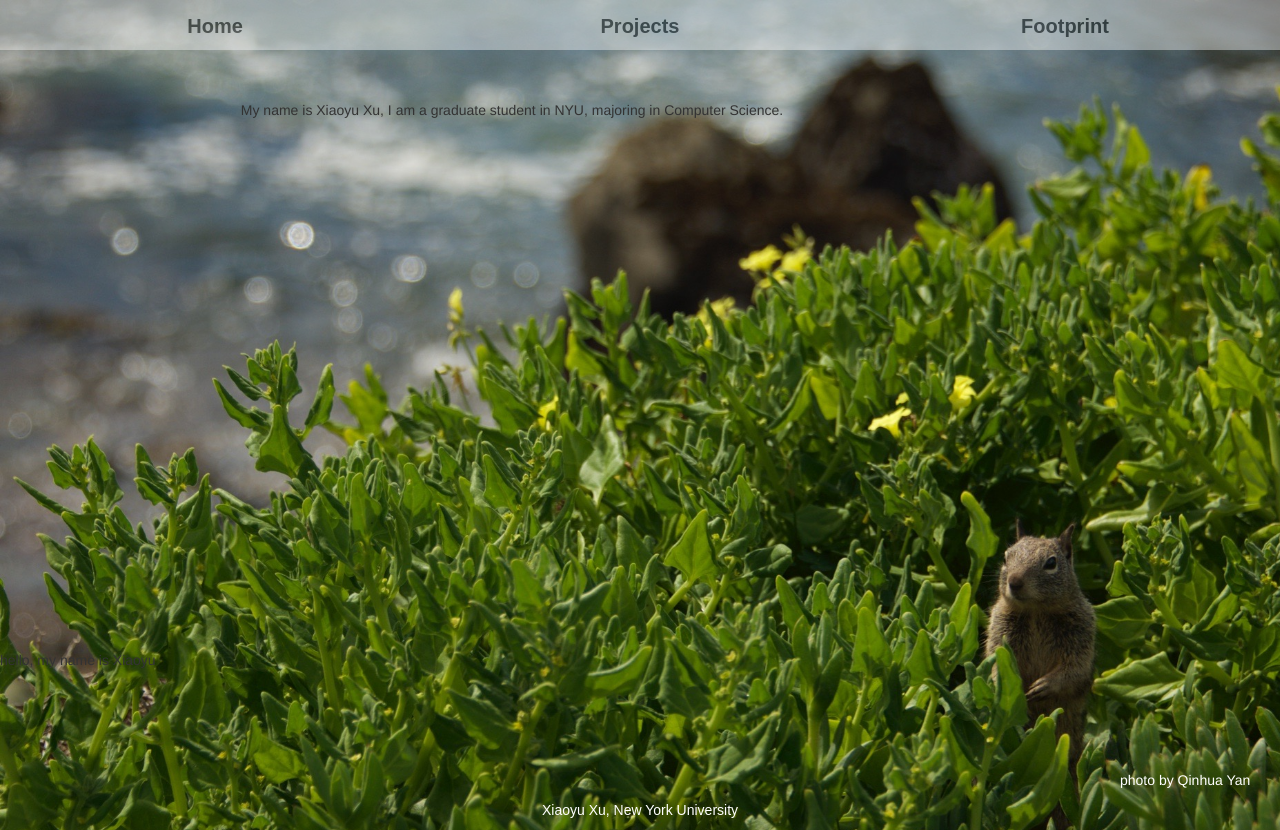
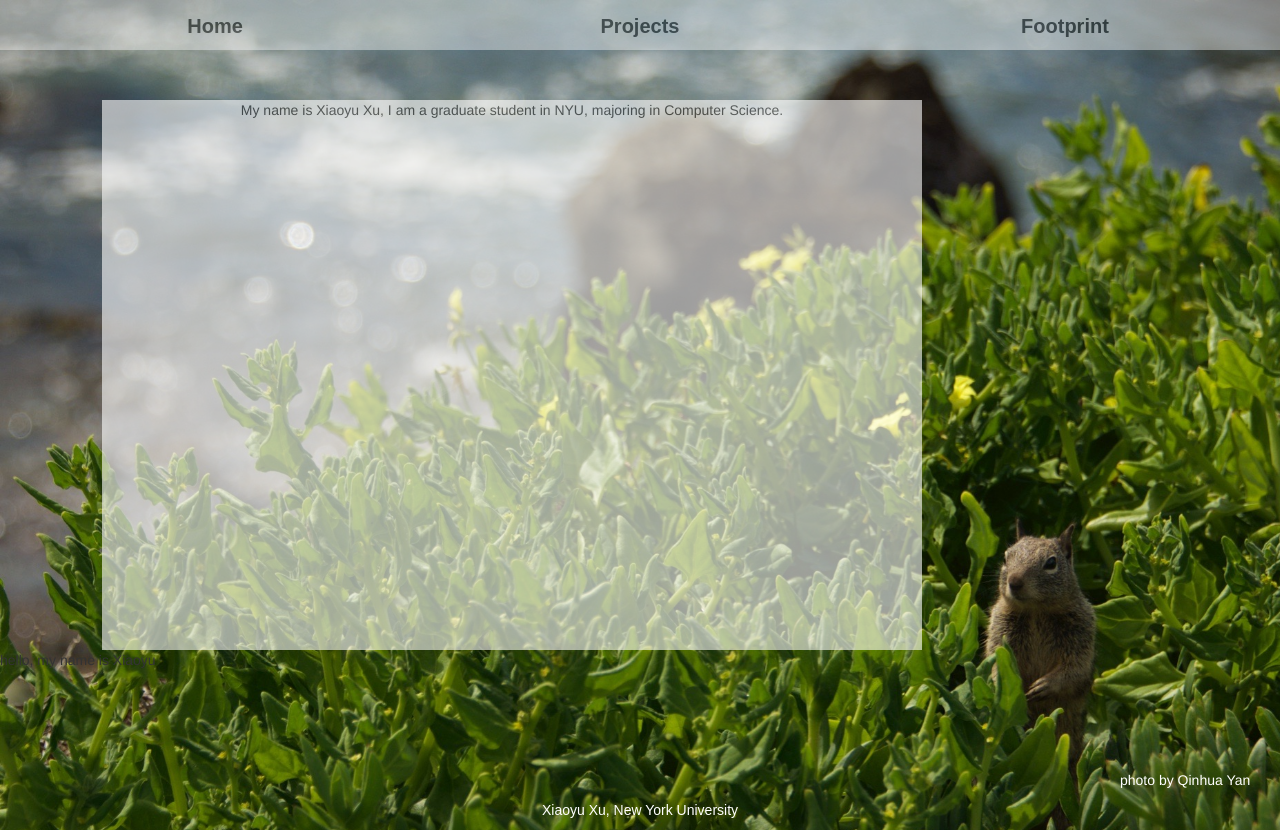
Before and after one commit to xuxiaoyu89/portfolio, a plain HTML site: page index.html in a window 1280 px wide. Drawn offline with nearby package versions, Linux system fonts and the light colour scheme; some packages are replaced by stand-ins of ours.

Commit message:
add background to intro

```diff
--- a/css/style.css
+++ b/css/style.css
@@ -56,6 +56,8 @@ body {
 #intro {
 	width: 80%;
 	height: 550px;
+	background: white;
+	opacity: 0.6;
 	text-align: center;
 	margin: auto;
 }
```
